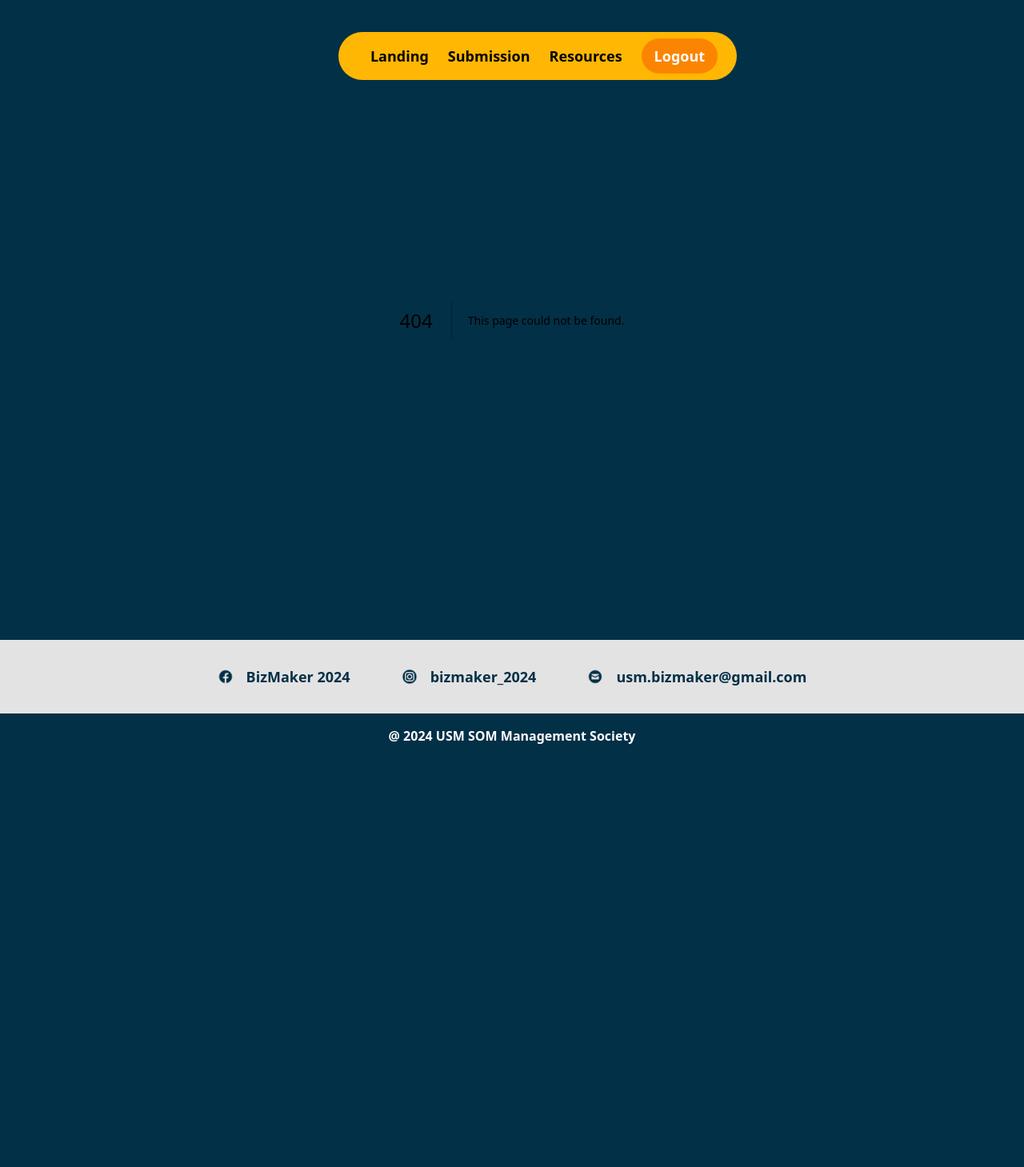
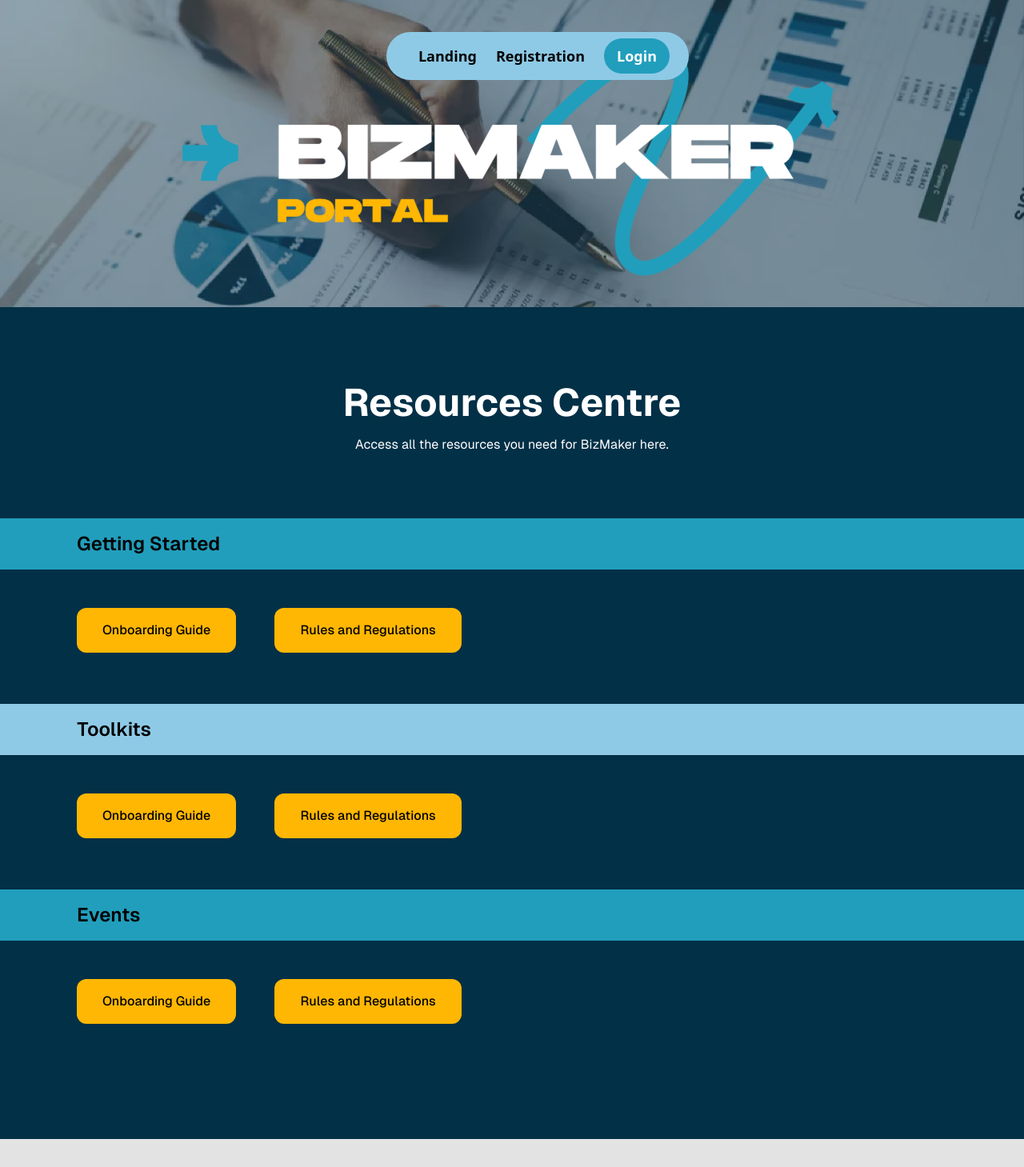
Before and after one commit to diminecjean/hackfinity, a Next.js app: page /resources in a window 1280 px wide. Before the commit this address had no page. Shown: the top 1459 px of the page at 80% size. Before the commit the page ends 948 px from the top, so only its background shows below. Built offline with nearby package versions, Linux system fonts and the light colour scheme.

Commit message:
resource static page

```diff
--- a/src/app/layout.js
+++ b/src/app/layout.js
@@ -20,9 +20,11 @@ const geistMono = localFont({
 
 const Navbar = () => {
   //TODO: make a dropdown for landing to navigate to different sections
+  //TODO: center navbar properly
   const [currentPage, setCurrentPage] = useState('');
-  const [isLoggedIn, setIsLoggedIn] = useState(true); // TODO: setup login auth
-  const [navbarOpacity, setNavbarOpacity] = useState(100); // TODO: fix this opacity shit
+  const [isLoggedIn, setIsLoggedIn] = useState(false); // TODO: setup login auth
+  const [navbarVisible, setNavbarVisible] = useState(true);
+  const [prevScrollY, setPrevScrollY] = useState(0);
 
   const navLinks = [
     { href: '/', label: 'Landing', showWhenLoggedIn: true, showWhenLoggedOut: true },
@@ -34,19 +36,25 @@ const Navbar = () => {
   useEffect(() => {
     const handleScroll = () => {
       const scrollY = window.scrollY;
-      const newOpacity = Math.max(100 - scrollY / 10, 20);
-      setNavbarOpacity(newOpacity);
+      if (scrollY > prevScrollY) {
+        // Scrolling down
+        setNavbarVisible(false);
+      } else {
+        // Scrolling up
+        setNavbarVisible(true);
+      }
+      setPrevScrollY(scrollY);
     };
 
     window.addEventListener('scroll', handleScroll);
     return () => {
       window.removeEventListener('scroll', handleScroll);
     };
-  }, []);
+  }, [prevScrollY]);
 
   // TODO: responsive navbar
   return (
-    <div className={`hidden sm:flex fixed top-10 sm:max-w-md md:max-w-lg mx-auto z-50 rounded-full bg-opacity-${navbarOpacity} ${isLoggedIn ? 'bg-yellow-mid' : 'bg-blue-light'} p-2`}>
+    <div className={`hidden sm:flex fixed top-10 sm:max-w-md md:max-w-lg z-50 rounded-full transition-transform duration-300 ${navbarVisible ? 'translate-y-0' : '-translate-y-[200%]'} ${isLoggedIn ? 'bg-yellow-mid' : 'bg-blue-light'} p-2`}>
       <div className="mx-auto flex justify-center items-center">
         <div className="hidden sm:flex pr-4 pl-8 sm:gap-x-2 md:gap-x-6 text-center font-semibold sm:text-md md:text-lg">
           {navLinks
@@ -93,19 +101,19 @@ const Footer = () => (
   <footer className="grid-rows-4 w-full">
     <div className="row-span-2 bg-grey row-start-3 flex xs:gap-4 sm:gap-8 md:gap-16 flex-wrap items-center justify-center p-8 text-blue-dark font-semibold">
       <FooterLink
-        href="https://nextjs.org/learn?utm_source=create-next-app&utm_medium=appdir-template-tw&utm_campaign=create-next-app"
+        href="https://www.facebook.com/BizMakerUSM/?locale=ms_MY"
         src="/facebook.png"
         alt="Facebook"
         text="BizMaker 2024"
       />
       <FooterLink
-        href="https://vercel.com/templates?framework=next.js&utm_source=create-next-app&utm_medium=appdir-template-tw&utm_campaign=create-next-app"
+        href="https://www.instagram.com/bizmaker_2024/"
         src="/instagram.png"
         alt="Instagram"
         text="bizmaker_2024"
       />
       <FooterLink
-        href="https://nextjs.org?utm_source=create-next-app&utm_medium=appdir-template-tw&utm_campaign=create-next-app"
+        href="mailto:usm.bizmaker@gmail.com"
         src="/email.png"
         alt="Email"
         text="usm.bizmaker@gmail.com"
@@ -125,7 +133,7 @@ export default function RootLayout({ children }) {
       <body
         className={`${geistSans.variable} ${geistMono.variable} antialiased bg-blue-dark`}
       >
-        <div className="flex justify-center items-center m-8 absolute w-full">
+        <div className="flex justify-center m-8 absolute w-full">
           <Navbar />
         </div>
         {children}
--- a/src/app/page.js
+++ b/src/app/page.js
@@ -6,7 +6,7 @@ import asset1 from "@/../public/asset-1.svg";
 import { Timeline } from "@/components/ui/timeline";
 
 const TimelineContent = ({ text }) => (
-  <div className="bg-yellow-mid p-12 rounded-2xl text-black">
+  <div className="bg-yellow-mid p-16 rounded-2xl text-black">
     <h1 className="text-2xl font-semibold">{text}</h1>
   </div>
 );
@@ -49,20 +49,19 @@ const timelineData = [
 
 export default function Home() {
   return (
-    <div className="grid min-h-screen font-[family-name:var(--font-geist-sans)]">
+    <div className="w-full grid min-h-screen font-[family-name:var(--font-geist-sans)]">
     <main className="flex flex-col items-center sm:items-start">
       <div className="relative top-0 w-full h-5/6 overflow-hidden">
         <Image
           src={coverImg}
           alt="Cover Image"
-          className="object-cover"
-          style={{objectFit: "contain"}}
+          className="object-cove w-full h-full"
         />
         <div className="absolute inset-0 flex justify-center items-center">
           <Image
             src={logo}
             alt="Logo"
-            className="object-contain w-64 h-64 md:w-80 md:h-80 lg:w-96 lg:h-96 transition-transform duration-300 hover:scale-110"
+            className="object-contain w-8/12 h-auto md:w-8/12 md:h-auto lg:w-10/12 lg:h-auto transition-transform duration-300 hover:scale-110"
           />
         </div>
       </div>
@@ -109,7 +108,7 @@ export default function Home() {
 
         <section id="timeline" className="align-center text-center justify-center">
           <h1 className="font-bold text-5xl text-white">Timeline</h1>
-          <div className="rounded-3xl bg-black mx-12 sm:mx-32 md:mx-48 my-8">
+          <div className="rounded-3xl bg-black mx-12 sm:mx-32 md:mx-64 my-8">
             <Timeline data={timelineData} />
           </div>
         </section>
--- a/src/app/registration/page.js
+++ b/src/app/registration/page.js
@@ -116,9 +116,9 @@ const LabelInputContainer = ({
 
 export default function Registration() {
   return (
-    <>
+    <div className="mx-auto my-20">
       <SignupFormDemo />
-    </>
+    </div>
   )
 
 };
--- /dev/null
+++ b/src/app/resources/page.js
@@ -0,0 +1,63 @@
+import Image from "next/image"
+import coverImg from "@/../public/bg-image.png"
+import logo from "@/../public/logo.svg"
+
+export default function Resources(){
+    return (
+        <div className="font-[family-name:var(--font-geist-sans)]">
+            <div className="flex flex-col items-center sm:items-start">
+                <div className="relative top-0 w-full h-96 overflow-hidden">
+                    <Image
+                        src={coverImg}
+                        alt="Cover Image"
+                        className="object-cover w-full h-full"
+                    />
+                    <div className="absolute inset-0 flex justify-center items-center">
+                        <Image
+                        src={logo}
+                        alt="Logo"
+                        className="object-contain w-6/12 h-auto md:w-6/12 md:h-auto lg:w-8/12 lg:h-auto transition-transform duration-300 hover:scale-110"
+                        />
+                    </div>
+                </div>
+            </div>
+            <div className="w-full flex flex-col gap-4 my-24">
+                <div className="pb-16 px-8 sm:px-18 md:px-24 align-center justify-center text-center text-white">
+                    <h1 className="text-5xl font-bold mb-4">Resources Centre</h1>
+                    <p>Access all the resources you need for BizMaker here. </p>
+                </div>
+
+                <section id="getting-started">
+                    <div className="w-full bg-blue-mid px-24 py-4">
+                        <h1 className="text-2xl font-semibold">Getting Started</h1>
+                    </div>
+                    <div className="my-12 mx-24 flex gap-12 justify-start">
+                        <div className="rounded-xl bg-yellow-mid px-8 py-4 font-medium">Onboarding Guide</div>
+                        <div className="rounded-xl bg-yellow-mid px-8 py-4 font-medium">Rules and Regulations</div>
+                    </div>
+                </section>
+
+                <section id="toolkits">
+                    <div className="w-full bg-blue-light px-24 py-4">
+                        <h1 className="text-2xl font-semibold">Toolkits</h1>
+                    </div>
+                    <div className="my-12 mx-24 flex gap-12 justify-start">
+                        <div className="rounded-xl bg-yellow-mid px-8 py-4 font-medium">Onboarding Guide</div>
+                        <div className="rounded-xl bg-yellow-mid px-8 py-4 font-medium">Rules and Regulations</div>
+                    </div>
+                </section>
+
+                <section id="events">
+                    <div className="w-full bg-blue-mid px-24 py-4">
+                        <h1 className="text-2xl font-semibold">Events</h1>
+                    </div>
+                    <div className="my-12 mx-24 flex gap-12 justify-start">
+                        <div className="rounded-xl bg-yellow-mid px-8 py-4 font-medium">Onboarding Guide</div>
+                        <div className="rounded-xl bg-yellow-mid px-8 py-4 font-medium">Rules and Regulations</div>
+                    </div>
+                </section>
+
+            </div>
+        </div>
+    )
+}
```
